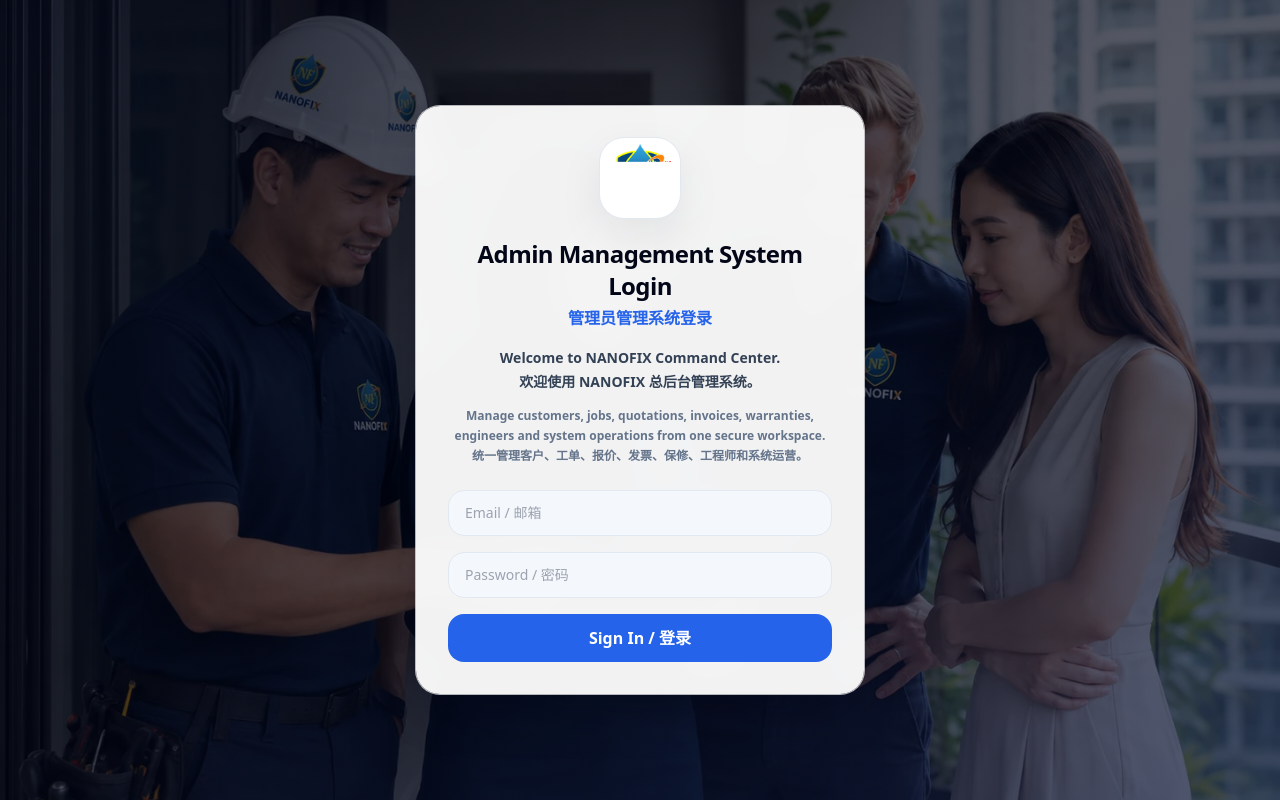
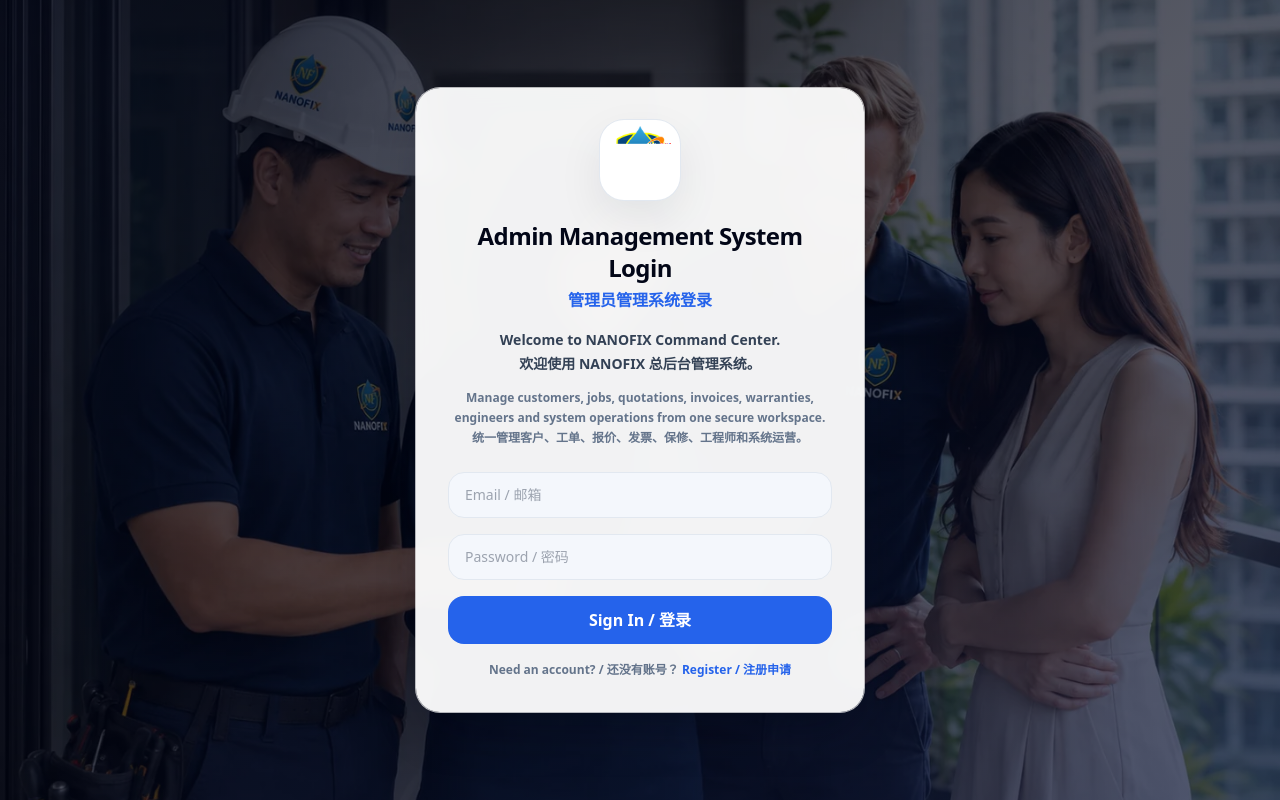
Before and after one commit to gaven2027-hash/NANOFIX_V28_UNIFIED_WEBSITE_ADMIN, a Next.js app: page /login in a window 1280 px wide. Built offline with nearby package versions, Linux system fonts and the light colour scheme; no server answers.

Commit message:
Allow role-specific login route context

```diff
--- a/app/login/LoginForm.tsx
+++ b/app/login/LoginForm.tsx
@@ -1,6 +1,7 @@
 'use client';
 
 import { Suspense, useMemo, useState } from 'react';
+import Link from 'next/link';
 import { useRouter, useSearchParams } from 'next/navigation';
 import { createBrowserClient } from '@/lib/supabase/browser';
 
@@ -13,7 +14,8 @@
     welcome: 'Welcome to NANOFIX Command Center.',
     welcomeZh: '欢迎使用 NANOFIX 总后台管理系统。',
     note: 'Manage customers, jobs, quotations, invoices, warranties, engineers and system operations from one secure workspace.',
-    noteZh: '统一管理客户、工单、报价、发票、保修、工程师和系统运营。'
+    noteZh: '统一管理客户、工单、报价、发票、保修、工程师和系统运营。',
+    registerHref: '/register/admin'
   },
   customer: {
     title: 'Premium Member Portal Login',
@@ -21,7 +23,8 @@
     welcome: 'Welcome to the NANOFIX Premium Member Portal.',
     welcomeZh: '欢迎使用 NANOFIX 高级会员管理系统。',
     note: 'Submit repair requests, track progress and review quotations, invoices, payments and warranty records conveniently.',
-    noteZh: '便捷提交报修，实时追踪维修进度，并查看报价、发票、付款和保修记录。'
+    noteZh: '便捷提交报修，实时追踪维修进度，并查看报价、发票、付款和保修记录。',
+    registerHref: '/register/member'
   },
   engineer: {
     title: 'Engineer Management System Login',
@@ -29,7 +32,8 @@
     welcome: 'Welcome to NANOFIX Engineer Portal.',
     welcomeZh: '欢迎使用 NANOFIX 工程师管理系统。',
     note: 'Review assigned jobs, inspection tasks, field photos, job notes, completion status and customer sign-off records.',
-    noteZh: '查看已分配工单、查验任务、现场照片、工单记录、完工状态和客户签名。'
+    noteZh: '查看已分配工单、查验任务、现场照片、工单记录、完工状态和客户签名。',
+    registerHref: '/register/engineer'
   }
 } as const;
 
@@ -46,14 +50,15 @@
   document.cookie = `nanofix_admin_access_token=; Path=/; Max-Age=0; SameSite=Lax${secure}`;
 }
 
-function getLoginContext(nextPath: string | null, explicitRole: string | null): LoginContext {
+function getLoginContext(nextPath: string | null, explicitRole: string | null, forcedContext?: LoginContext): LoginContext {
+  if (forcedContext) return forcedContext;
   const text = `${nextPath || ''} ${explicitRole || ''}`.toLowerCase();
-  if (text.includes('customer')) return 'customer';
+  if (text.includes('customer') || text.includes('member')) return 'customer';
   if (text.includes('engineer')) return 'engineer';
   return 'admin';
 }
 
-function LoginFormInner() {
+function LoginFormInner({ forcedContext }: { forcedContext?: LoginContext }) {
   const router = useRouter();
   const searchParams = useSearchParams();
   const [email, setEmail] = useState('');
@@ -62,7 +67,7 @@
   const [message, setMessage] = useState('');
 
   const requestedNext = searchParams.get('next');
-  const context = getLoginContext(requestedNext, searchParams.get('role'));
+  const context = getLoginContext(requestedNext, searchParams.get('role'), forcedContext);
   const copy = copyByContext[context];
   const setupWarning = useMemo(() => searchParams.get('setup') === 'supabase_env_missing', [searchParams]);
 
@@ -82,14 +87,15 @@
 
       const { data: profile, error: profileError } = await supabase
         .from('profiles')
-        .select('role,is_active')
+        .select('role,is_active,review_status,profile_status')
         .eq('auth_user_id', data.user.id)
         .maybeSingle();
 
       if (profileError || !profile?.is_active) {
         await supabase.auth.signOut();
         clearAdminAccessCookie();
-        setMessage('This account is inactive or missing a role profile. / 此账号未启用或缺少角色档案。');
+        const reviewText = profile?.review_status === 'pending_review' ? 'Your registration is pending Super Admin review. / 您的注册申请正在等待总管理员审核。' : 'This account is inactive or missing a role profile. / 此账号未启用或缺少角色档案。';
+        setMessage(reviewText);
         return;
       }
 
@@ -142,15 +148,18 @@
         <button className="w-full rounded-2xl bg-activeBlue px-4 py-3 font-bold text-white hover:bg-blue-700 disabled:cursor-not-allowed disabled:opacity-60" type="submit" disabled={loading}>
           {loading ? 'Signing in... / 登录中...' : 'Sign In / 登录'}
         </button>
+        <p className="text-center text-xs font-semibold leading-5 text-slate-500">
+          Need an account? / 还没有账号？ <Link className="font-black text-activeBlue" href={copy.registerHref}>Register / 注册申请</Link>
+        </p>
       </form>
     </>
   );
 }
 
-export function LoginForm() {
+export function LoginForm({ forcedContext }: { forcedContext?: LoginContext }) {
   return (
     <Suspense fallback={<div className="mt-6 rounded-2xl bg-adminBg px-4 py-3 text-sm font-semibold text-slate-600">Loading login form...</div>}>
-      <LoginFormInner />
+      <LoginFormInner forcedContext={forcedContext} />
     </Suspense>
   );
 }
```
